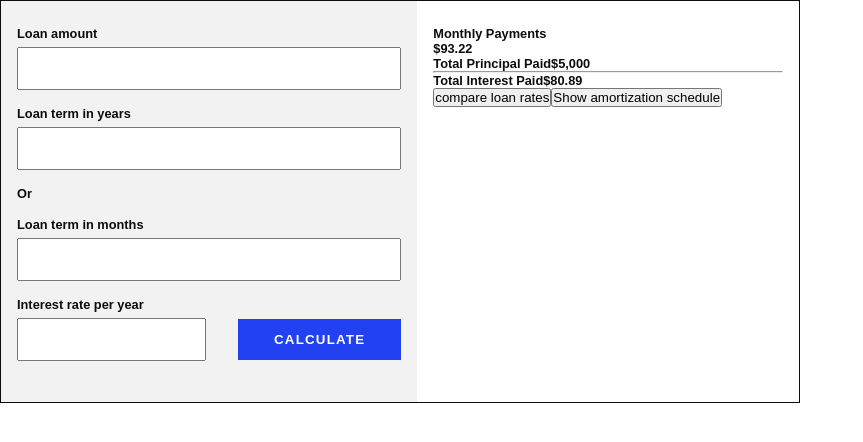
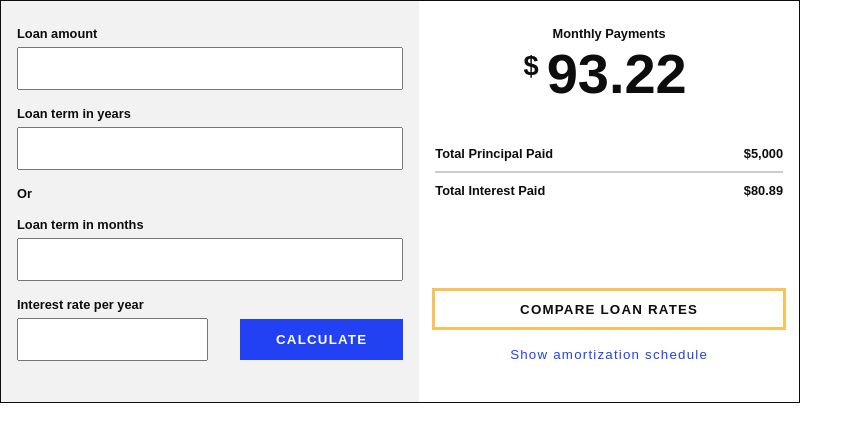
Before and after one commit to j-phillips-hub/debt-free-calculator, a React (Create React App) app: page / in a window 1280 px wide. Shown: the top 442 px of the page, without its empty margins (0-863 px from the left). Built offline with nearby package versions, Linux system fonts and the light colour scheme.

Commit message:
Add payment history component styles

```diff
--- a/src/components/PaymentHistory.jsx
+++ b/src/components/PaymentHistory.jsx
@@ -1,4 +1,6 @@
 import React from "react";
+import "../styles/PaymentHistory.css";
+import "../styles/Btn.css";
 
 class PaymentHistory extends React.Component {
   constructor() {
@@ -7,30 +9,30 @@ class PaymentHistory extends React.Component {
 
   render() {
     return (
-      <section>
-        <div>
-          <p>Monthly Payments</p>
-          <div>
-            <span>$</span>
-            <span>93.22</span>
-          </div>
+      <section className="PaymentHistorySection">
+        <div className="PaymentHistory">
+          <p className="PaymentHistory__Text">Monthly Payments</p>
+          <span className="PaymentHistory__Dollar">$</span>
+          <span className="PaymentHistory__Num">93.22</span>
         </div>
 
-        <div>
-          <p>
+        <div className="TotalPaid">
+          <p className="TotalPaid__Flex">
             <span>Total Principal Paid</span>
             <span>$5,000</span>
           </p>
           <hr />
-          <p>
+          <p className="TotalPaid__Flex">
             <span> Total Interest Paid</span>
             <span>$80.89</span>
           </p>
         </div>
 
-        <div>
-          <button>compare loan rates</button>
-          <button>Show amortization schedule</button>
+        <div className="CompareRates">
+          <button className="Btn Btn--Large CompareLoan">
+            compare loan rates
+          </button>
+          <button className="Btn BtnAnchor">Show amortization schedule</button>
         </div>
       </section>
     );
--- a/src/styles/App.css
+++ b/src/styles/App.css
@@ -1,6 +1,6 @@
 :root {
   /* Primary */
-  --clr-orangish-yellow: hsl(39, 85%, 67%);
+  --clr-orangish-yellow: hsl(39, 94%, 66%);
   --clr-medium-blue: hsl(231, 89%, 54%);
   /* Neutral */
   --clr-white: hsl(0, 0%, 100%);
@@ -20,9 +20,20 @@ section {
   padding: 1.5625rem 1rem;
 }
 
+input[type="text"] {
+  color: var(--clr-text);
+  font-weight: 700;
+}
+
 input:focus {
   outline: none;
   border: 1px solid var(--clr-medium-blue);
+}
+
+hr {
+  background-color: var(--clr-text);
+  border: 1px solid var(--clr-text);
+  opacity: 0.2;
 }
 
 .App {
--- a/src/styles/Btn.css
+++ b/src/styles/Btn.css
@@ -17,6 +17,37 @@
   padding: 1em 2.7em;
 }
 
+.Btn--Large {
+  width: 100%;
+  padding: 0.8em 0;
+}
+
 .Calculate {
   margin-top: 0.3rem;
 }
+
+.CompareLoan {
+  background-color: transparent;
+  color: var(--clr-text);
+  outline: 3px solid var(--clr-orangish-yellow);
+  margin-bottom: 1.2rem;
+}
+
+.CompareLoan:hover,
+.CompareLoan:focus {
+  background-color: var(--clr-orangish-yellow);
+}
+
+.BtnAnchor {
+  background-color: transparent;
+  color: var(--clr-medium-blue);
+  font-weight: 500;
+  text-transform: initial;
+}
+
+.BtnAnchor:hover,
+.BtnAnchor:focus {
+  background-color: transparent;
+  outline: none;
+  text-decoration: underline;
+}
--- /dev/null
+++ b/src/styles/PaymentHistory.css
@@ -0,0 +1,26 @@
+.PaymentHistory {
+  text-align: center;
+  margin-bottom: 2.5rem;
+}
+
+.PaymentHistory__Dollar {
+  font-size: 1.7rem;
+  display: inline-block;
+  transform: translate(-8px, -18px);
+}
+
+.PaymentHistory__Num {
+  font-size: 3.5rem;
+  font-weight: 700;
+}
+
+.TotalPaid__Flex {
+  display: flex;
+  justify-content: space-between;
+  margin: 0.625rem 0;
+}
+
+.CompareRates {
+  text-align: center;
+  margin-top: 5.8125rem;
+}
```
